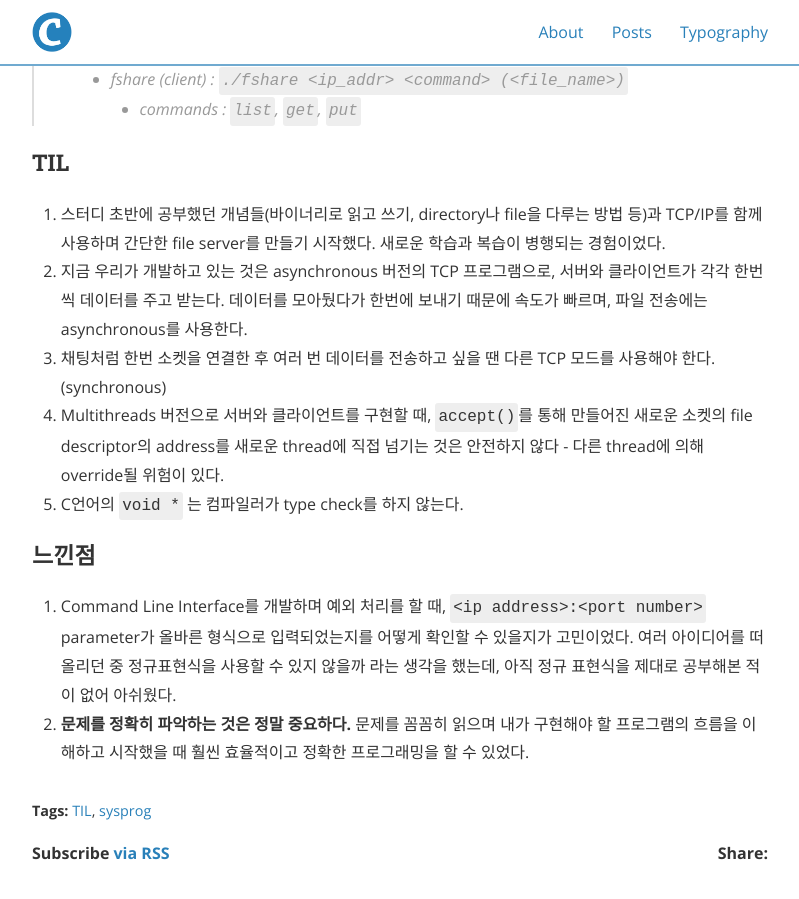
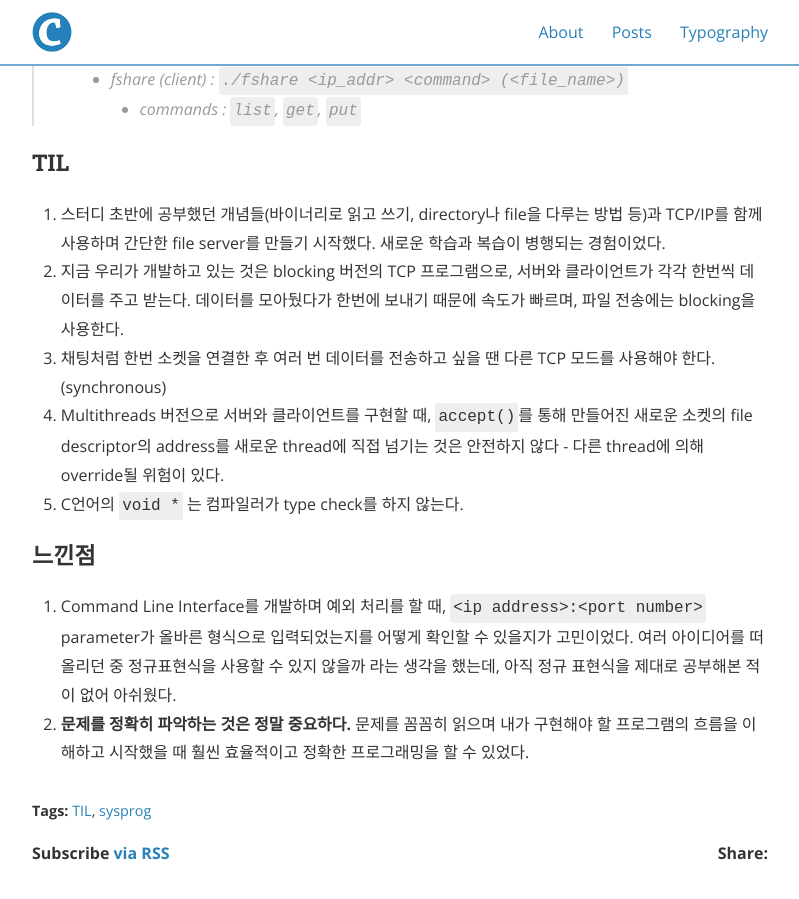
Before and after one commit to KimSeoYe/KimSeoYe.github.io, a Jekyll site: the page built from _posts/2021-07-01-[TIL]-System-Programming-Study-Day-4.md, in a window 1280 px wide and 900 px high, scrolled down 867 px. Shown: the whole window, without its empty margins (240-1039 px from the left). Built offline with Jekyll 4.4.1, drawn with Linux system fonts in a browser that asks for light colours; nearby versions of some CDN libraries.

Commit message:
Update 0701 TIL

```diff
--- a/_posts/2021-07-01-[TIL]-System-Programming-Study-Day-4.md
+++ b/_posts/2021-07-01-[TIL]-System-Programming-Study-Day-4.md
@@ -21,7 +21,7 @@ cover:  "/assets/headers/mountain.jpg"
 
 ### TIL
 1. 스터디 초반에 공부했던 개념들(바이너리로 읽고 쓰기, directory나 file을 다루는 방법 등)과 TCP/IP를 함께 사용하며 간단한 file server를 만들기 시작했다. 새로운 학습과 복습이 병행되는 경험이었다.
-2. 지금 우리가 개발하고 있는 것은 asynchronous 버전의 TCP 프로그램으로, 서버와 클라이언트가 각각 한번씩 데이터를 주고 받는다. 데이터를 모아뒀다가 한번에 보내기 때문에 속도가 빠르며, 파일 전송에는 asynchronous를 사용한다.
+2. 지금 우리가 개발하고 있는 것은 blocking 버전의 TCP 프로그램으로, 서버와 클라이언트가 각각 한번씩 데이터를 주고 받는다. 데이터를 모아뒀다가 한번에 보내기 때문에 속도가 빠르며, 파일 전송에는 blocking을 사용한다.
 3. 채팅처럼 한번 소켓을 연결한 후 여러 번 데이터를 전송하고 싶을 땐 다른 TCP 모드를 사용해야 한다. (synchronous)
 4. Multithreads 버전으로 서버와 클라이언트를 구현할 때, `accept()`를 통해 만들어진 새로운 소켓의 file descriptor의 address를 새로운 thread에 직접 넘기는 것은 안전하지 않다 - 다른 thread에 의해 override될 위험이 있다.
 5. C언어의 `void *` 는 컴파일러가 type check를 하지 않는다.
```
Also changed, not shown: _posts/2021-07-06-[TIL]-System-Programming-Study-Day-6.md (+1 -1 lines).
